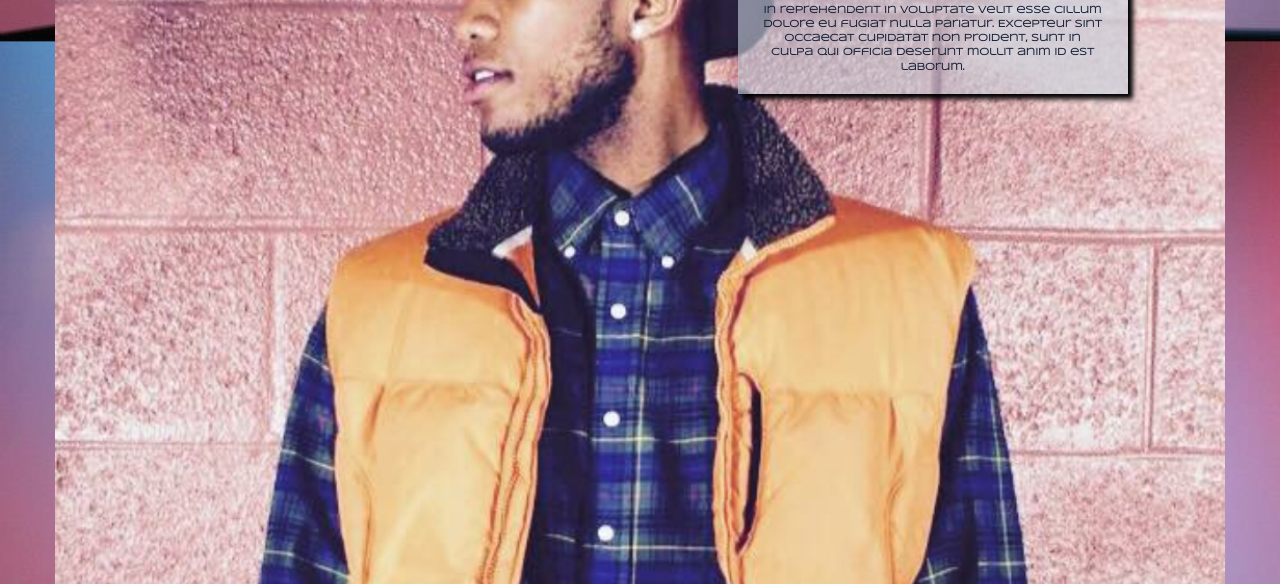
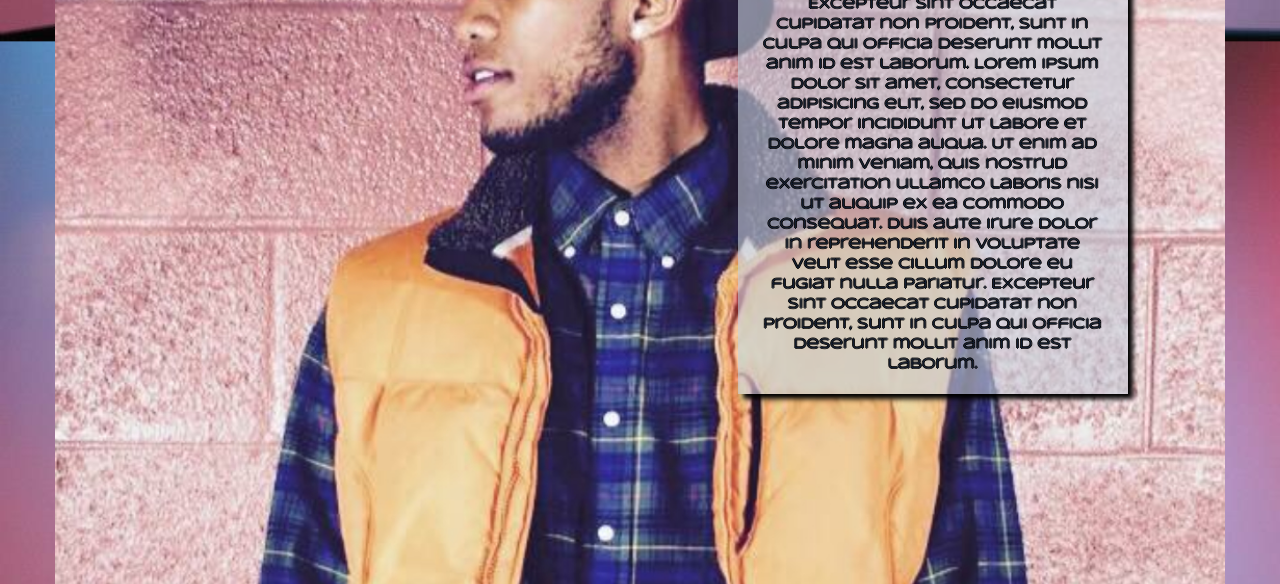
Before and after one commit to bleiweish2/JHarper, a website: page app/public/html/index.html in a window 1280 px wide. Shown: the part 812-1396 px from the top of the page. Drawn offline with nearby package versions, Linux system fonts and the light colour scheme; files whose address does not match are found by name; a web font is replaced by a local one.

Commit message:
text fixes

```diff
--- a/app/public/css/index.css
+++ b/app/public/css/index.css
@@ -111,8 +111,8 @@ body {
 
 p {
 	color: #162238;
-	font-size: 10px;
-	font-weight: bold;
+	font-size: 14px;
+	text-shadow: -1px 0 black, 0 1px black, 1px 0 black, 0 -1px black;
 }
 
 #bioDesc {
```
